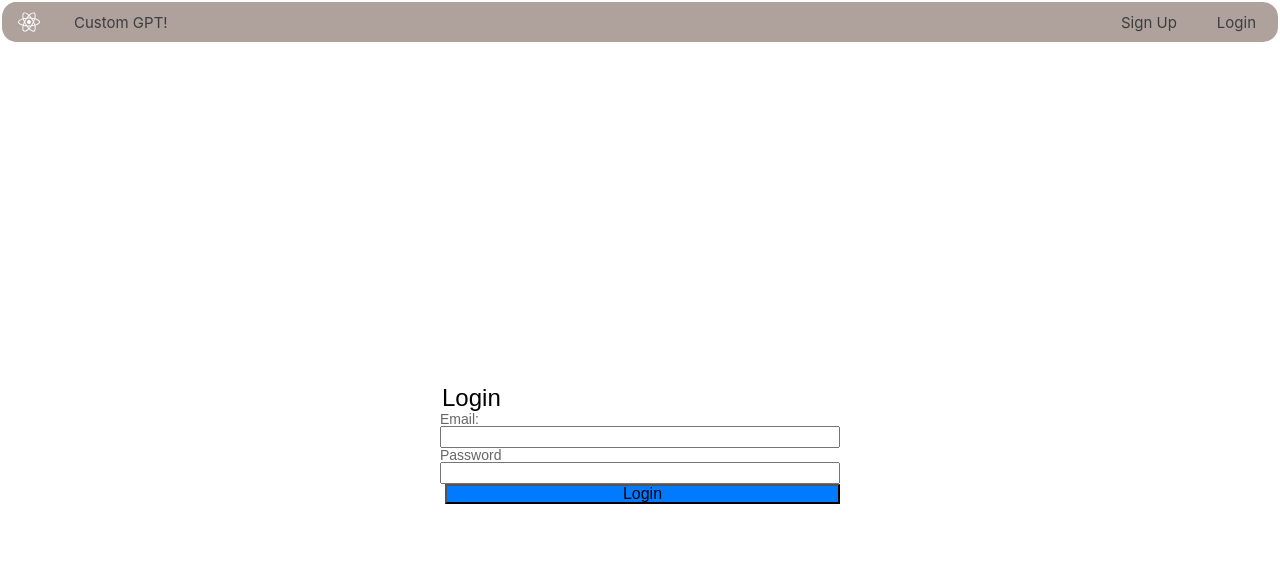
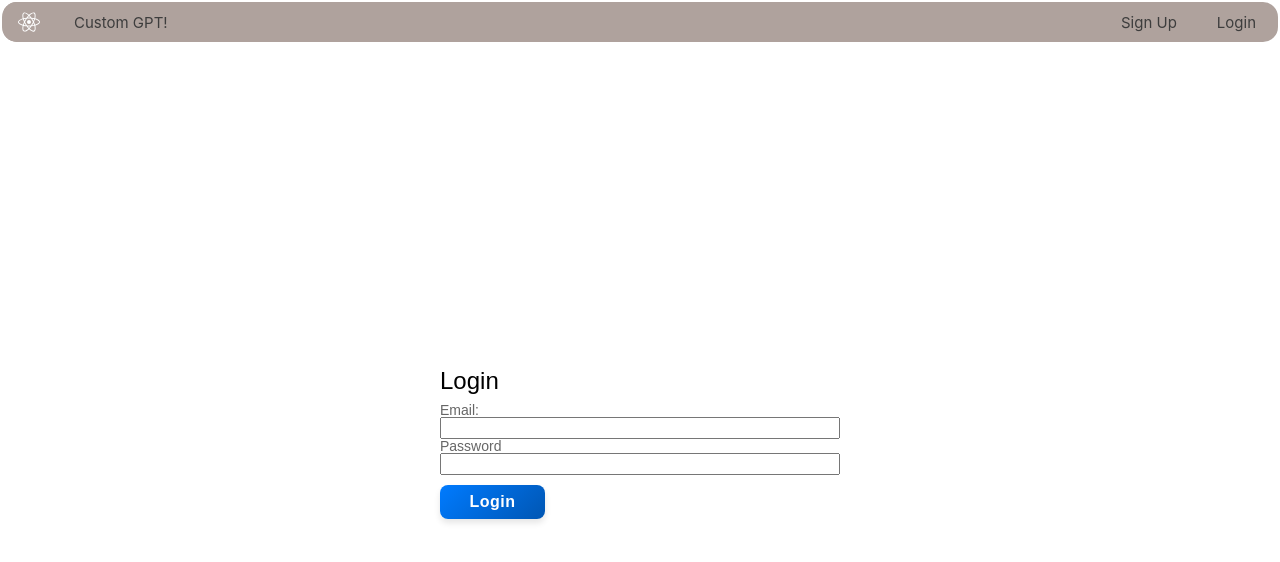
Before and after one commit to Ahmad-Darami/Website-Stack, a Next.js app: page /auth/login in a window 1280 px wide. Shown: the top 562 px of the page. Built offline with nearby package versions, Linux system fonts and the light colour scheme; no server answers.

Commit message:
Added Animations

```diff
--- a/components/LandingPage/Hero.js
+++ b/components/LandingPage/Hero.js
@@ -63,7 +63,7 @@ const Hero = () => {
                 }}/>
 
               <HeroTextColumn style={{padding: '10px', fontSize: '10pt', width:'90%',}} >
-                Hi, I'm Ahmad Darami, a passionate developer, esports enthusiast, and tech tinkerer studying hardware engineering. <br /> <br />I love diving into coding, problem-solving, and developing my soft skills.
+                I'm a passionate developer, esports enthusiast, and tech tinkerer studying hardware engineering. <br /> <br />I love diving into coding, problem-solving, and developing my soft skills.
               </HeroTextColumn>
             </Div2>
 
--- a/package.json
+++ b/package.json
@@ -18,6 +18,7 @@
     "crypto": "^1.0.1",
     "dotenv": "^16.4.7",
     "firebase": "^10.14.1",
+    "framer-motion": "^12.4.10",
     "geist": "^1.3.1",
     "motion": "^12.4.7",
     "mvp-starter": "file:",
--- a/pages/_app.js
+++ b/pages/_app.js
@@ -1,10 +1,20 @@
 import Head from 'next/head'
 import { StateContext } from "@/context/StateContext"
 import { createGlobalStyle } from 'styled-components'
+import { motion, AnimatePresence } from "framer-motion";
+import { useRouter } from "next/router";
+
 
 export const GlobalStyle = createGlobalStyle`
   *
   {
+  font-family: 'Plus Jakarta Sans Variable', sans-serif;
+    font-weight: normal;
+    box-sizing: border-box;
+    margin: 0;
+    padding: 0;
+    font-size: 16px;
+    line-height: 1;
     box-sizing: border-box;
     margin: 0;
     padding: 0;
@@ -19,10 +29,11 @@ export const GlobalStyle = createGlobalStyle`
 `
 
 export default function App({ Component, pageProps }) {
+  const router = useRouter();
   return (
     <>
         <Head>
-          <title>MVP Starter</title>
+          <title>Ahmad's Website</title>
           <meta name='description' content='Put a description here about your app'/>
           <meta name='robots' content='index, follow'/>
           <link rel="apple-touch-icon" sizes="180x180" href="/favicon_package/apple-touch-icon.png"/>
@@ -36,7 +47,17 @@ export default function App({ Component, pageProps }) {
         <GlobalStyle />
 
       <StateContext>
-        <Component {...pageProps} />
+      <AnimatePresence mode="wait">
+          <motion.div
+            key={router.route}
+            initial={{ opacity: 0 }}
+            animate={{ opacity: 1 }}
+            exit={{ opacity: 0 }}
+            transition={{ duration: 0.1, ease: "easeInOut" }}
+          >
+            <Component {...pageProps} />
+          </motion.div>
+        </AnimatePresence>
       </StateContext>
     </>
   )
--- a/pages/auth/login.js
+++ b/pages/auth/login.js
@@ -6,7 +6,7 @@ import {login, isEmailInUse} from '@/backend/Auth'
 import Link from 'next/link'
 import Navbar from '@/components/Dashboard/Navbar'
 import {SignIn} from '/backend/Auth'
-import {auth} from '/backend/firebase'
+import {auth} from '../../backend/Firebase'
 
 
 const Login = () => {
@@ -46,12 +46,11 @@ const Login = () => {
       <InputTitle>Email: </InputTitle>
       <Input type="email" value={email} onChange={(e) => setEmail(e.target.value)}/>
 
-    <Section>
     <InputTitle>Password</InputTitle>
       <Input type="password" value={password} onChange={(e) => setPassword(e.target.value)}/>
       <MainButton onClick={handleLogin}>Login</MainButton>
     </Section>
-    </Section>
+
     </LogInSection>
     </>
   )
@@ -60,7 +59,7 @@ const Login = () => {
 const Section = styled.section`
   display: flex;
   flex-direction: column;
-  margin:
+  padding: px ;
   height: 70px;
   width: 400px;
   justify-content: center;
@@ -69,14 +68,15 @@ const Section = styled.section`
 const LogInSection = styled.div`
   display: flex;
   height: 100vh;
-  overflow: none;
+  width:100vw;
   justify-content: center;
-
+  padding: 5px;
+  align-items:center;
 `;
 
 const Header = styled.h1`
   font-size: 24px; /* Adjusted for better scalability */
-  padding: 2px;
+  padding-bottom: 10px;
 `;
 
 const Input = styled.input`
@@ -90,10 +90,34 @@ const InputTitle = styled.label` /* Changed to label for semantics */
 `;
 
 const MainButton = styled.button`
-  background-color: #007bff;
-  margin-left: 5px;
+  font-size: 16px;
+  width:105px;
+  justify-content:center;
+  margin-top:10px;
+  height:90px;
+
+  /* Modern Styling */
+  display: flex;
+  align-items: center;
+  padding: 9px;
+  background: linear-gradient(135deg, #007bff, #0056b3); /* Gradient for a modern effect */
+  color: white;
+  border: none;
+  border-radius: 8px; /* Smooth, rounded edges */
+  font-weight: bold;
+  letter-spacing: 0.5px;
+  cursor: pointer;
+  box-shadow: 0 4px 6px rgba(0, 0, 0, 0.1); /* Soft shadow for depth */
+  transition: all 0.3s ease-in-out;
+
   &:hover {
-    background-color: #0056b3;
+    background: linear-gradient(135deg, #0056b3, #003f80);
+    transform: translateY(-2px); /* Slight lift effect on hover */
+    box-shadow: 0 6px 12px rgba(0, 0, 0, 0.15);
+  }
+
+  &:active {
+    transform: scale(0.98); /* Subtle press effect */
   }
 `;
 
```
Also changed, not shown: pages/auth/signup.js (+34 -11 lines), 1 other file (tests, documents, lock files or other folders).
